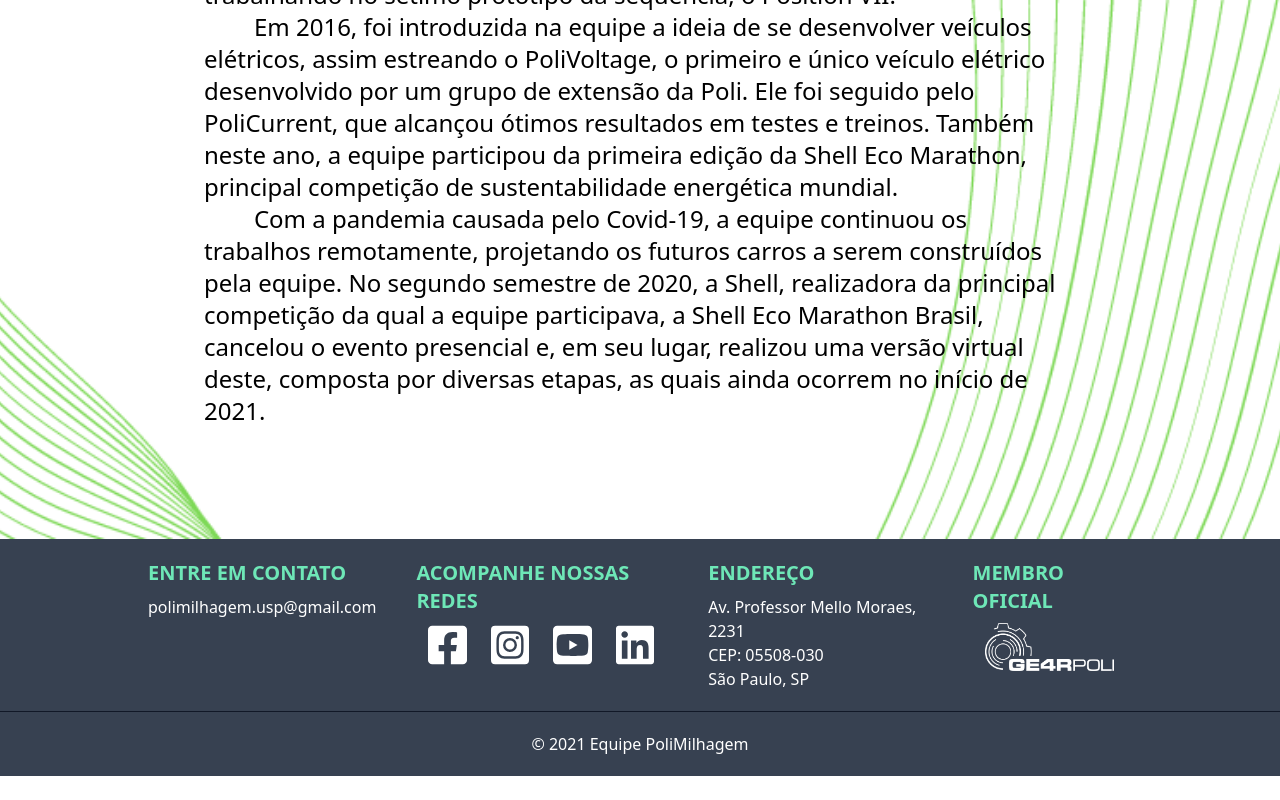
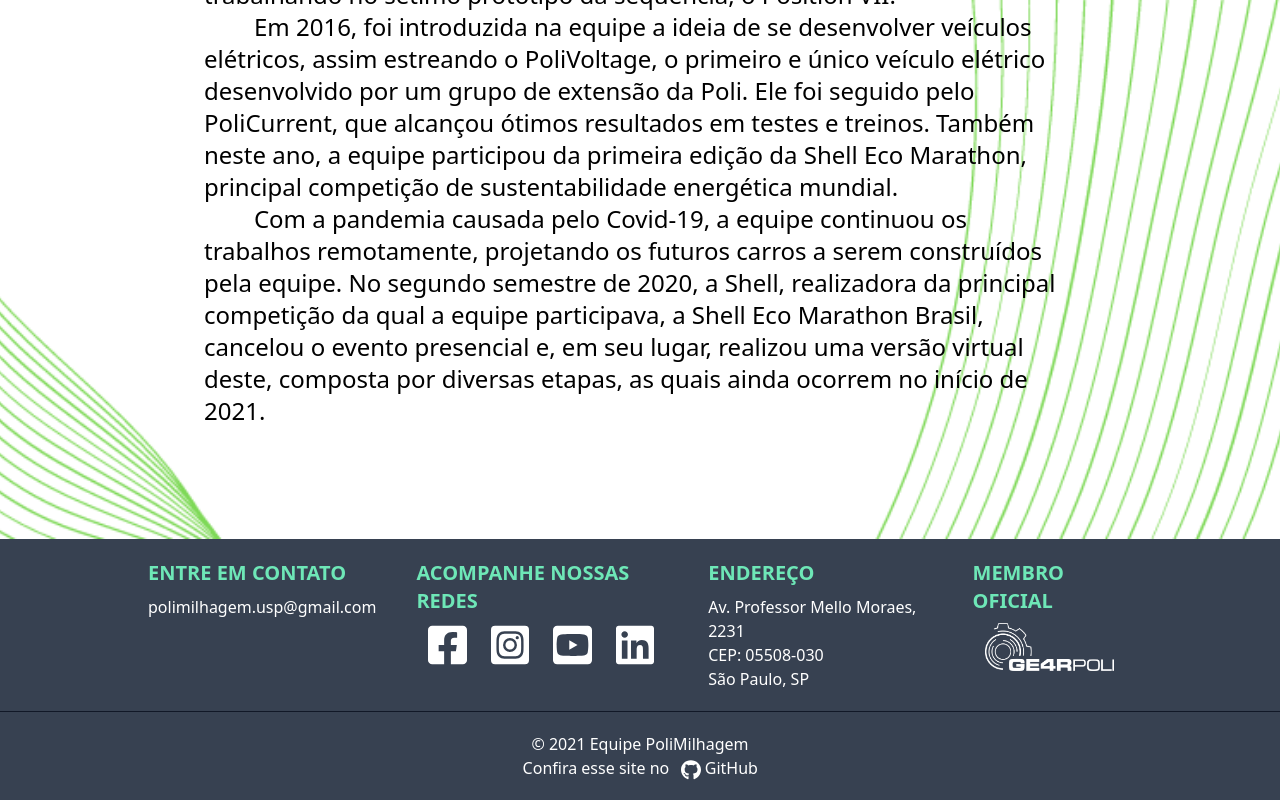
Before and after one commit to bennychun99/site2, a Next.js app: page /about in a window 1280 px wide. Shown: the part 1641-2441 px from the top of the page. Before the commit the page ends 2417 px from the top, so only its background shows below. Built offline with nearby package versions, Linux system fonts and the light colour scheme.

Commit message:
minor adjustments

```diff
--- a/components/Footer.js
+++ b/components/Footer.js
@@ -40,6 +40,7 @@ export const Footer = () => {
 
         <div className="p-5">
           <h1 className="text-center text-white">© 2021 Equipe PoliMilhagem</h1>
+          <p className="text-white flex justify-center items-center">&nbsp;&nbsp;&nbsp;Confira esse site no<a href="https://github.com/bennychun99/site2"><img src="/icons/github-brands.svg" alt="GitHub" className="h-5 filter-white inline"/> GitHub</a></p>
         </div>
       </div>
     );
```
Also changed, not shown: public/icons/github-brands.svg (added).
